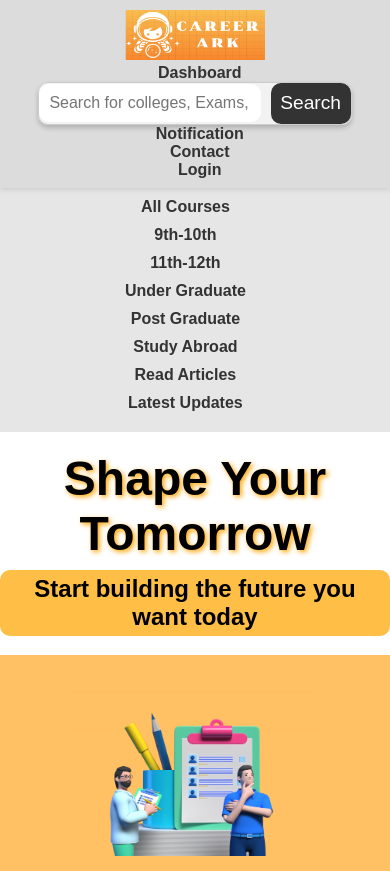
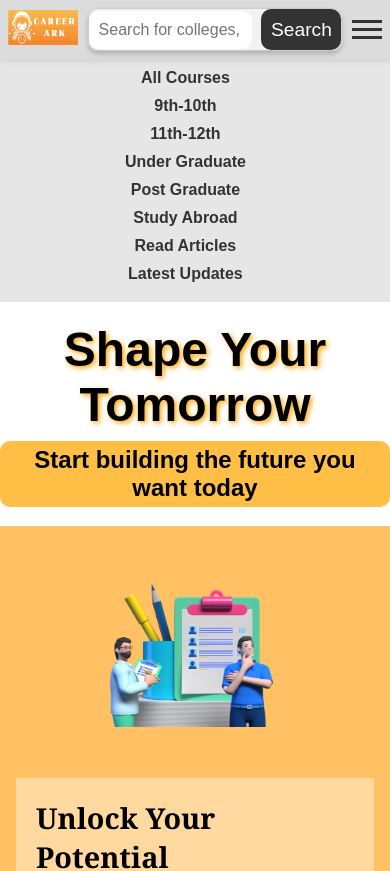
Before and after one commit to NancyAanchal/CareerArk, a React (Create React App) app: page / in a window 390 px wide. Shown: the top 871 px of the page. Built offline with nearby package versions, Linux system fonts and the light colour scheme; what @botpress/webchat-generator would draw is missing.

Commit message:
hamburger nav

```diff
--- a/src/components/TopHeader.jsx
+++ b/src/components/TopHeader.jsx
@@ -1,8 +1,10 @@
-import React from "react";
+import React, { useState } from "react";
 import "../styles/style.css";
 import logo from "../assets/images/logo3.png";
 
 const TopHeader = () => {
+  const [menuOpen, setMenuOpen] = useState(false);
+
   return (
     <>
       <header className="top-header">
@@ -18,9 +20,7 @@ const TopHeader = () => {
               type="text"
               placeholder="Search for colleges, Exams, Courses and More..."
             />
-            <button type="submit" href="/comingsoon">
-              Search
-            </button>
+            <button type="submit">Search</button>
           </form>
         </div>
         <div className="notification">
@@ -33,6 +33,51 @@ const TopHeader = () => {
           <a href="/login">Login</a>
         </div>
       </header>
+
+      <nav id="hamburger-nav">
+        <div className="nav-container">
+          <a href="/" className="logo">
+            <img src={logo} alt="Footer logo" width="70" height="35" />
+          </a>
+          <div className="search-container">
+            <form id="search-form">
+              <input
+                type="text"
+                placeholder="Search for colleges, Exams, Courses and More..."
+              />
+              <button type="submit">Search</button>
+            </form>
+          </div>
+          <div className="hamburger-icon-container">
+            <div
+              className="hamburger-icon"
+              onClick={() => {
+                setMenuOpen(!menuOpen);
+              }}
+            >
+              <span></span>
+              <span></span>
+              <span></span>
+            </div>
+          </div>
+        </div>
+        <div
+          className="menu-links-container"
+          style={{ display: menuOpen ? "flex" : "none" }}
+        >
+          <div className="menu-links">
+            <div className="notification">
+              <a href="/comingsoon">Notification</a>
+            </div>
+            <div className="contact-button">
+              <a href="/Contact">Contact</a>
+            </div>
+            <div className="login-signup">
+              <a href="/login">Login</a>
+            </div>
+          </div>
+        </div>
+      </nav>
     </>
   );
 };
--- a/src/styles/style.css
+++ b/src/styles/style.css
@@ -73,12 +73,116 @@ body {
   font-weight: bold;
 }
 
+#hamburger-nav {
+  display: none;
+}
+
 @media (max-width: 768px) {
   .top-header {
-    flex-direction: column; /* Stack the nav items vertically on smaller screens */
+    display: none;
   }
-  .top-header div {
-    flex-basis: 100%; /* Make each nav item full-width on smaller screens */
+
+  #hamburger-nav {
+    background-color: rgb(220, 220, 220);
+    box-shadow: 0px 2px 5px rgba(0, 0, 0, 0.1);
+    padding: 0.5rem;
+    display: flex;
+    flex-wrap: wrap;
+    justify-content: space-between;
+    align-items: center;
+    position: sticky;
+    top: 0;
+    z-index: 999;
+  }
+
+  .nav-container {
+    display: flex;
+    flex-wrap: wrap;
+    justify-content: space-between;
+    align-items: center;
+    width: 100%;
+  }
+
+  .logo {
+    margin: 0 auto;
+  }
+
+  .search-container {
+    flex: 1;
+    margin-right: 20px;
+  }
+
+  .search-container form {
+    display: flex;
+    flex-wrap: wrap;
+    justify-content: space-between;
+    align-items: center;
+  }
+
+  .search-container input[type="text"] {
+    width: 100%;
+    padding: 10px;
+    border: 1px solid #ccc;
+    border-radius: 5px;
+    margin-right: 10px;
+  }
+
+  .hamburger-icon-container {
+    display: flex;
+    justify-content: flex-end;
+    margin-left: auto;
+  }
+
+  .hamburger-icon {
+    display: inline-block;
+    cursor: pointer;
+  }
+
+  .hamburger-icon span {
+    display: block;
+    width: 30px;
+    height: 3px;
+    background-color: #333;
+    margin: 5px 0;
+    transition: 0.4s;
+  }
+
+  .hamburger-icon span:hover {
+    background-color: #555;
+  }
+
+  .menu-links-container {
+    position: absolute;
+    top: 100%;
+    right: 0;
+    background-color: rgb(220, 220, 220);
+    box-shadow: 0px 2px 5px rgba(0, 0, 0, 0.1);
+    border: 1px solid #ccc;
+    padding: 10px;
+    border-radius: 5px;
+    box-shadow: 0 0 10px rgba(0, 0, 0, 0.2);
+    display: none;
+  }
+
+  .menu-links {
+    display: flex;
+    flex-direction: column;
+    align-items: flex-start;
+  }
+
+  .menu-links a {
+    text-decoration: none;
+    color: #333;
+    padding: 10px;
+    border-bottom: 1px solid #ccc;
+  }
+
+  .menu-links a:hover {
+    background-color: #f0f0f0;
+  }
+
+  .show-menu {
+    display: block;
   }
 }
 
```
